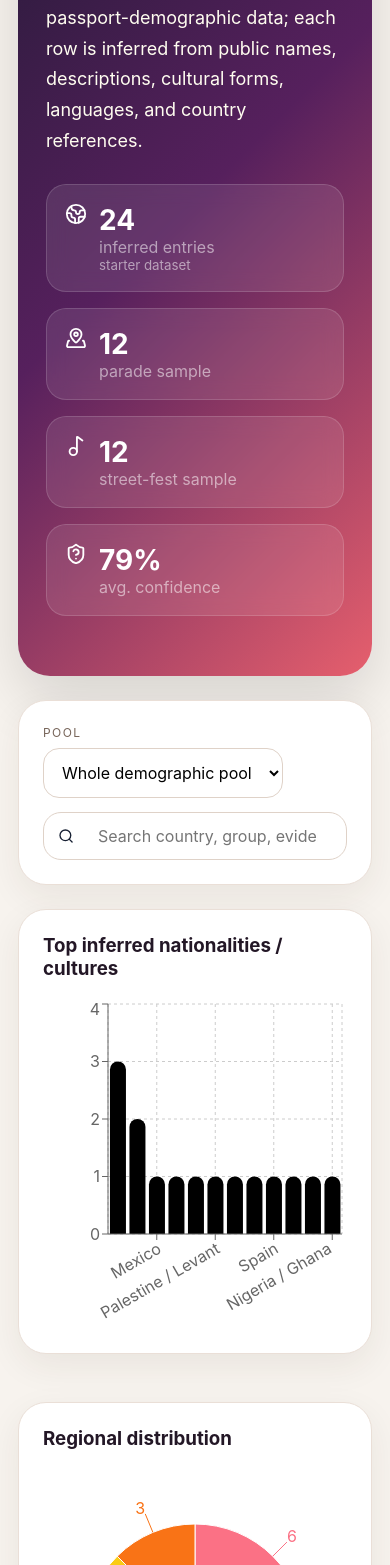
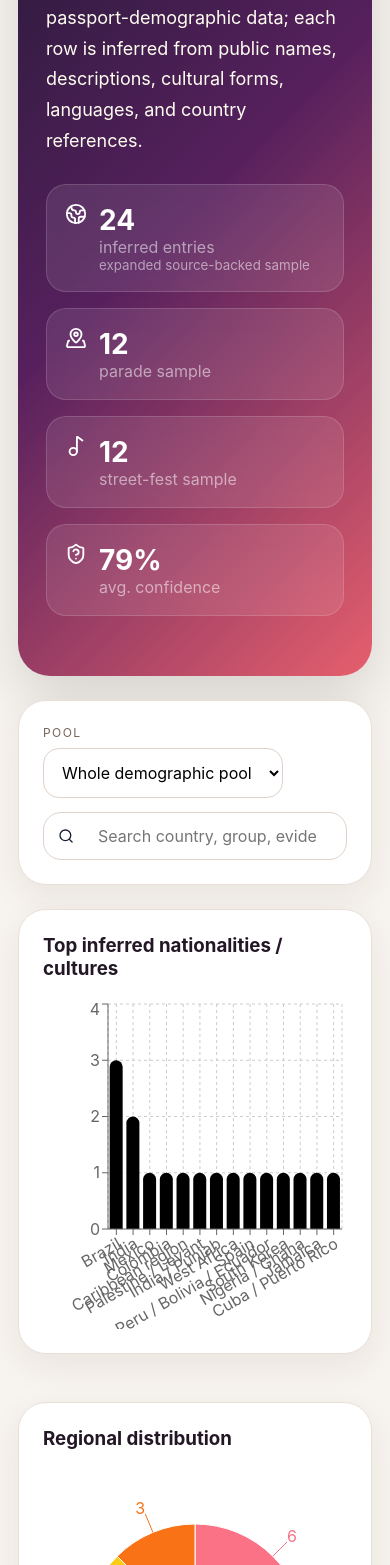
Before and after one commit to alopes2/karneval-statistics, a React (Vite) app: page / in a window 390 px wide. Shown: the part 435-2000 px from the top of the page. Built offline with nearby package versions, Linux system fonts and the light colour scheme.

Commit message:
Improve mobile rendering metadata

```diff
--- a/src/main.jsx
+++ b/src/main.jsx
@@ -25,18 +25,18 @@ function Metric({ icon: Icon, label, value, note }) {
 }
 
 function ChartCard({ title, children }) {
-  return <section className="card"><h3>{title}</h3>{children}</section>;
+  return <section className="card chartCard"><h3>{title}</h3>{children}</section>;
 }
 
 function DataTable({ rows }) {
-  return <div className="tableWrap"><table><thead><tr><th>Name</th><th>Pool</th><th>Inferred nationality / culture</th><th>Region</th><th>Confidence</th><th>Evidence</th></tr></thead><tbody>{rows.map(row => <tr key={row.id}><td>{row.name}</td><td>{row.pool}</td><td>{row.country}</td><td>{row.region}</td><td><span className={`pill ${row.confidence >= 85 ? 'high' : row.confidence >= 65 ? 'medium' : 'low'}`}>{row.confidence}%</span></td><td>{row.evidence}</td></tr>)}</tbody></table></div>;
+  return <div className="tableWrap"><table><thead><tr><th>Name</th><th>Pool</th><th>Inferred nationality / culture</th><th>Region</th><th>Confidence</th><th>Evidence</th></tr></thead><tbody>{rows.map(row => <tr key={row.id}><td data-label="Name">{row.name}</td><td data-label="Pool">{row.pool}</td><td data-label="Inferred nationality / culture">{row.country}</td><td data-label="Region">{row.region}</td><td data-label="Confidence"><span className={`pill ${row.confidence >= 85 ? 'high' : row.confidence >= 65 ? 'medium' : 'low'}`}>{row.confidence}%</span></td><td data-label="Evidence">{row.evidence}</td></tr>)}</tbody></table></div>;
 }
 
 function App() {
   const [pool, setPool] = useState('all');
   const [query, setQuery] = useState('');
   const filtered = useMemo(() => entries.filter(row => (pool === 'all' || row.pool === pool) && `${row.name} ${row.country} ${row.region} ${row.evidence}`.toLowerCase().includes(query.toLowerCase())), [pool, query]);
-  const countryData = countBy(filtered, 'country').slice(0, 12);
+  const countryData = countBy(filtered, 'country').slice(0, 14);
   const regionData = countBy(filtered, 'region');
   const scatter = filtered.map((row, i) => ({ x: i + 1, y: row.confidence, name: row.name, country: row.country }));
   const parade = entries.filter(row => row.pool === 'parade');
@@ -48,7 +48,7 @@ function App() {
       <h1>Nationality and cultural signal explorer</h1>
       <p className="lede">A front-end landing page for inferred nationalities and cultural identities across the parade and street-fest programme. This is not passport-demographic data; each row is inferred from public names, descriptions, cultural forms, languages, and country references.</p>
       <div className="metrics">
-        <Metric icon={Globe2} label="inferred entries" value={entries.length} note="starter dataset" />
+        <Metric icon={Globe2} label="inferred entries" value={entries.length} note="expanded source-backed sample" />
         <Metric icon={MapPinned} label="parade sample" value={parade.length} />
         <Metric icon={Music2} label="street-fest sample" value={fest.length} />
         <Metric icon={ShieldQuestion} label="avg. confidence" value={`${avgConfidence(entries)}%`} />
@@ -56,12 +56,12 @@ function App() {
     </section>
 
     <section className="controls card">
-      <div><label>Pool</label><select value={pool} onChange={event => setPool(event.target.value)}><option value="all">Whole demographic pool</option><option value="parade">Parade sample pool</option><option value="street-fest">Street fest</option></select></div>
+      <div className="field"><label>Pool</label><select value={pool} onChange={event => setPool(event.target.value)}><option value="all">Whole demographic pool</option><option value="parade">Parade sample pool</option><option value="street-fest">Street fest</option></select></div>
       <div className="search"><Search size={18} /><input placeholder="Search country, group, evidence..." value={query} onChange={event => setQuery(event.target.value)} /></div>
     </section>
 
     <section className="grid two">
-      <ChartCard title="Top inferred nationalities / cultures"><ResponsiveContainer width="100%" height={330}><BarChart data={countryData}><CartesianGrid strokeDasharray="3 3" /><XAxis dataKey="name" angle={-30} textAnchor="end" height={90} /><YAxis allowDecimals={false} /><Tooltip /><Bar dataKey="count" radius={[8, 8, 0, 0]} /></BarChart></ResponsiveContainer></ChartCard>
+      <ChartCard title="Top inferred nationalities / cultures"><ResponsiveContainer width="100%" height={330}><BarChart data={countryData}><CartesianGrid strokeDasharray="3 3" /><XAxis dataKey="name" angle={-30} textAnchor="end" height={95} interval={0} /><YAxis allowDecimals={false} /><Tooltip /><Bar dataKey="count" radius={[8, 8, 0, 0]} /></BarChart></ResponsiveContainer></ChartCard>
       <ChartCard title="Regional distribution"><ResponsiveContainer width="100%" height={330}><PieChart><Pie data={regionData} dataKey="count" nameKey="name" outerRadius={110} label>{regionData.map((_, index) => <Cell key={index} fill={COLORS[index % COLORS.length]} />)}</Pie><Tooltip /></PieChart></ResponsiveContainer></ChartCard>
     </section>
 
@@ -70,7 +70,7 @@ function App() {
       <section className="card methodology"><h3>Methodology</h3><p><strong>High confidence:</strong> explicit country, nationality, flag, language, or named folklore tradition.</p><p><strong>Medium confidence:</strong> strong cultural form such as samba, dabke, cumbia, capoeira, flamenco, bhangra, or regional music/dance.</p><p><strong>Low confidence:</strong> regional or diaspora identity where multiple countries are plausible.</p><p>Sources: karneval.berlin/umzug and karneval.berlin/fest. Improve the dataset by adding evidence snippets and source URLs to <code>data/inferred-nationalities.json</code>.</p></section>
     </section>
 
-    <section className="card"><h2>{pool === 'all' ? 'Whole demographic pool' : pool === 'parade' ? 'Parade sample pool' : 'Street fest pool'}</h2><DataTable rows={filtered} /></section>
+    <section className="card"><div className="sectionHeader"><div><h2>{pool === 'all' ? 'Whole demographic pool' : pool === 'parade' ? 'Parade sample pool' : 'Street fest pool'}</h2><p>{filtered.length} entries shown. Use search and pool filters to inspect the evidence.</p></div></div><DataTable rows={filtered} /></section>
   </main>;
 }
 
```
